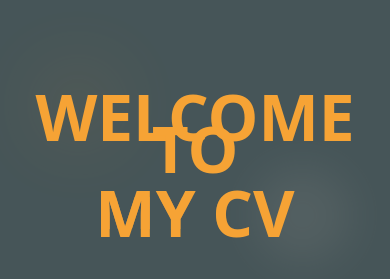
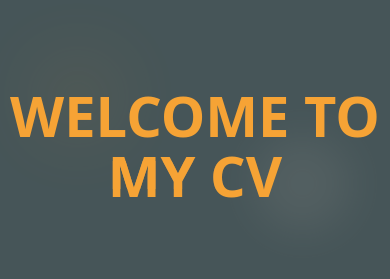
Before and after one commit to mavxa/cv-mavxa, a React (Vite) app: page / in a window 390 px wide. Shown: the top 279 px of the page. Built offline with nearby package versions, Linux system fonts and the light colour scheme.

Commit message:
adaptation improvements

```diff
--- a/src/components/PreviewSection.tsx
+++ b/src/components/PreviewSection.tsx
@@ -32,7 +32,7 @@ export default function PreviewSection() {
         transition={{ duration: 0.8, ease: "easeOut" }}
         className="relative z-10"
       >
-        <h1 className="text-accent text-[4rem] md:text-[12rem] preview flex flex-col items-center gap-8 md:gap-16 md:mx-auto">
+        <h1 className="text-accent text-[3.5rem] md:text-[12rem] preview flex flex-col items-center gap-8 md:gap-16 md:mx-auto">
           <motion.span
             initial={{ opacity: 0, x: -50 }}
             animate={{ opacity: 1, x: 0 }}
--- a/src/components/TextAnimate.tsx
+++ b/src/components/TextAnimate.tsx
@@ -27,7 +27,7 @@ export default function TextAnimate() {
                 animate={{ opacity: 1 }}
                 exit={{ opacity: 0 }}
                 transition={{ delay: 0.2 }}
-                className="text-text text-[0.9rem] md:text-xl text-center leading-relaxed"
+                className="text-text text-[0.65rem] md:text-xl text-center"
               >
                 Junior Frontend Developer currently studying IT, passionate
                 about creating responsive and user-friendly web applications.
```
